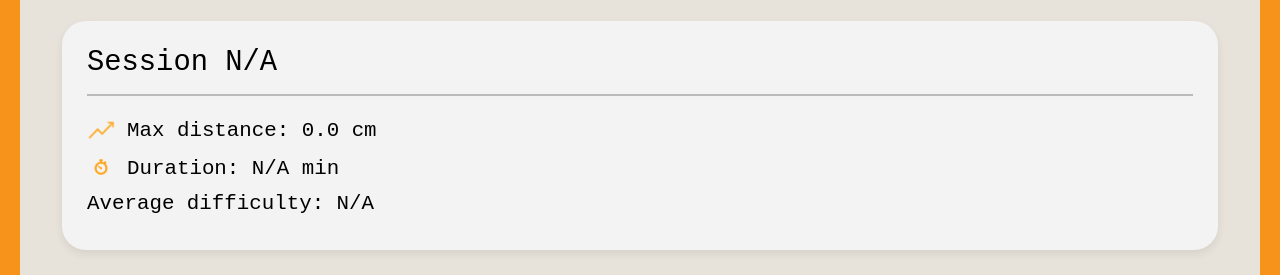
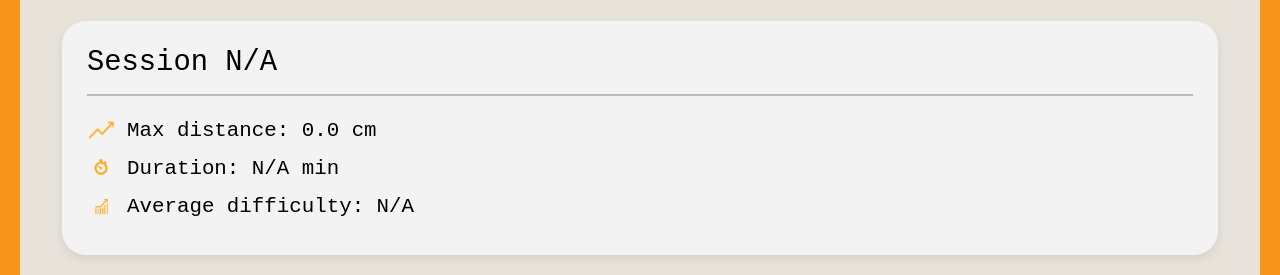
Before and after one commit to JustBobber/IoT_34315, a Flask app: page /session_details/1 in a window 1280 px wide. Shown: the part 269-544 px from the top of the page. Run offline with Flask 3, Linux system fonts and the light colour scheme; the visitor is signed in with stand-in values (Sample User, id 1); data that the repository does not hold is empty.

Commit message:
added image to web app

```diff
--- a/src/templates/session_details.html
+++ b/src/templates/session_details.html
@@ -46,6 +46,7 @@
                 {% endif %}
                 {% if session_info.average_difficulty %}
                 <div class="info-row">
+                    <img src="{{ url_for('static', filename='images/small_Streak.png') }}" class="icon">
                     Average difficulty: {{ session_info.average_difficulty }}
                 </div>
                 {% endif %}
--- a/src/templates/users_sessions.html
+++ b/src/templates/users_sessions.html
@@ -57,8 +57,7 @@
 
                         {% if session.end_time %}
                             <div class="info-row">
-<!--                                <img src="{{ url_for('static', filename='images/small_Duration.png') }}" class="icon">-->
-                                <p>TODO: Tilføj image </p>
+                                <img src="{{ url_for('static', filename='images/small_Streak.png') }}" class="icon">
                                 Average difficulty: {{ session.average_difficulty }}
                             </div>
                         {% endif %}
```
